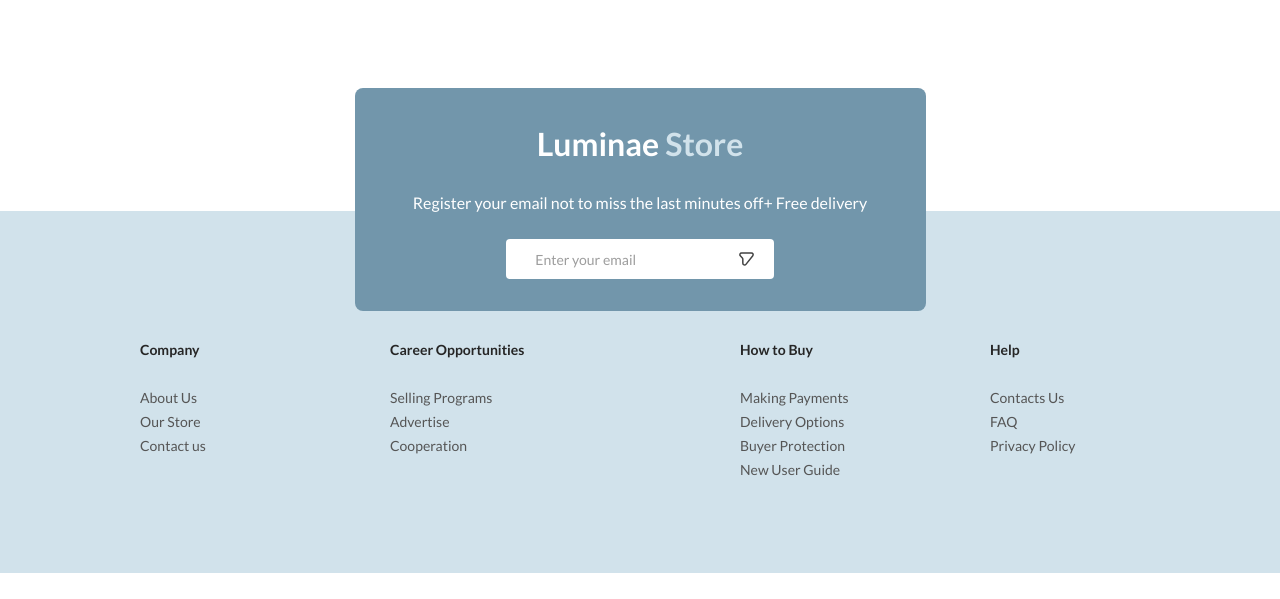
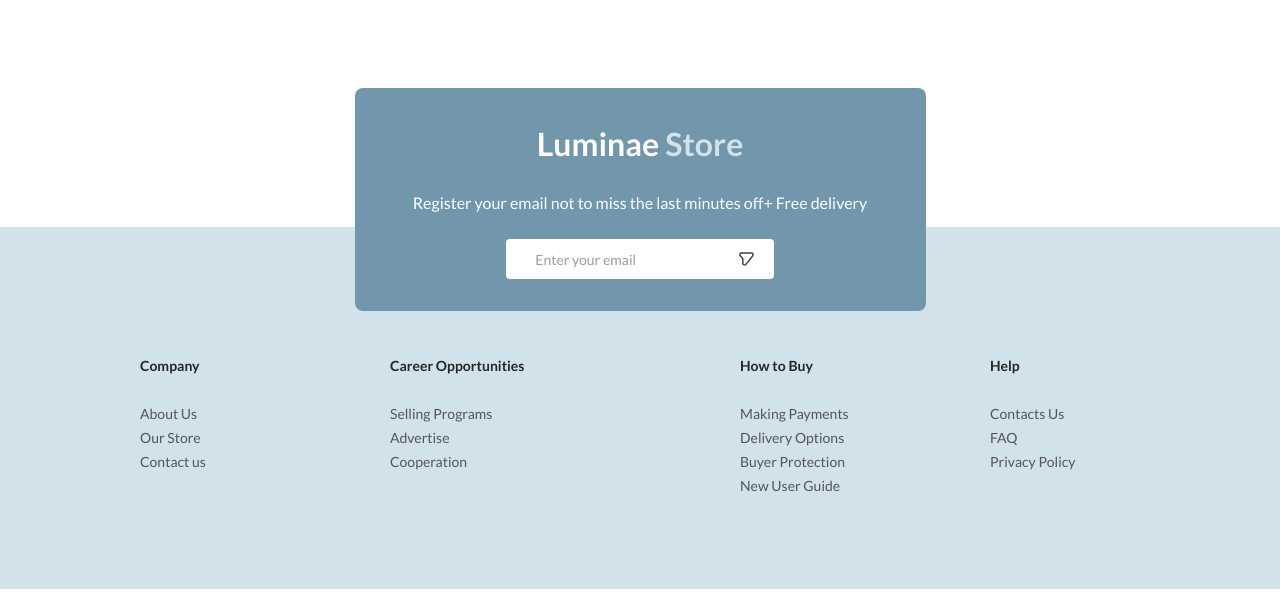
Before and after one commit to raheemalzeeshan/avion, a plain HTML site: page index.html in a window 1280 px wide. Shown: the part 3525-4124 px from the top of the page. Drawn offline with Linux system fonts and the light colour scheme.

Commit message:
fixing footer top margin

```diff
--- a/assets/css/style.css
+++ b/assets/css/style.css
@@ -1362,6 +1362,9 @@ header {
 
 
 /* Footer */
+footer  {
+  margin-top: 1rem;
+}
 footer .footer-top {
   background-color: var(--clr-footer-100);
 }
```
